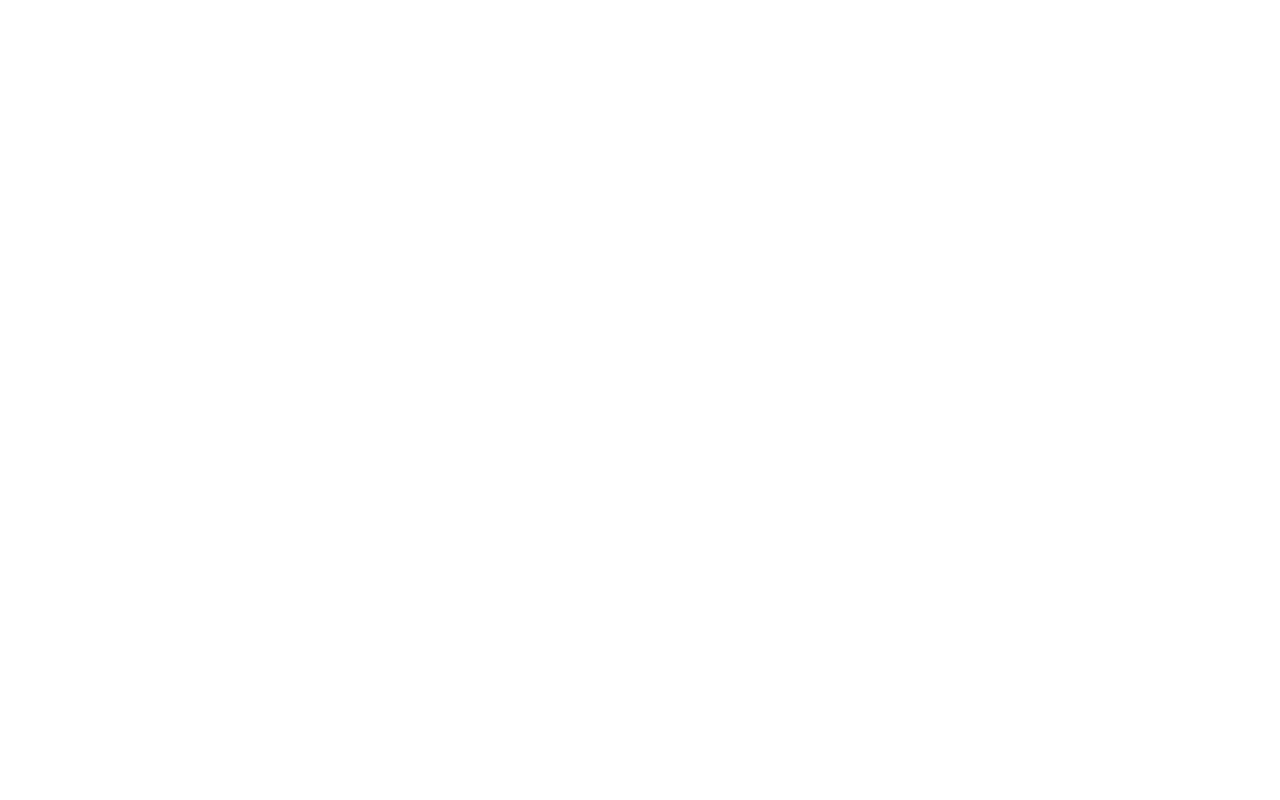
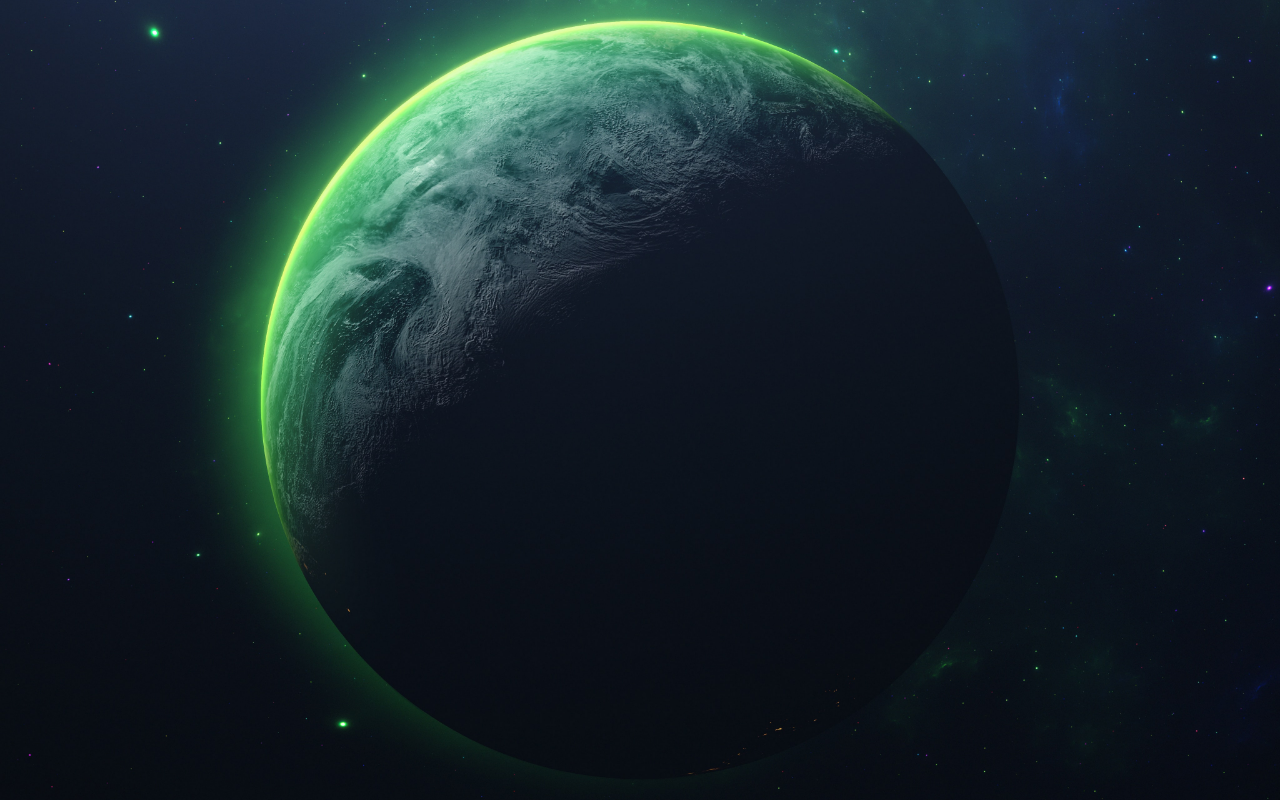
Before and after one commit to JuriLu/JsCourse, a website: page attach.html in a window 1280 px wide. Drawn offline with Linux system fonts and the light colour scheme.

Commit message:
Small Changes

```diff
--- a/attach.html
+++ b/attach.html
@@ -6,9 +6,26 @@
           content="width=device-width, user-scalable=no, initial-scale=1.0, maximum-scale=1.0, minimum-scale=1.0">
     <meta http-equiv="X-UA-Compatible" content="ie=edge">
     <script src="ArrayDestr.js"></script>
-    <title>Test</title>
+    <title>JS Lectures</title>
 </head>
-<body>
+<style>
+html,body{
+    margin: 0;
+    padding: 0;
+    height: 100%;
+}
+.bg {
 
+    background-image: url("javier-miranda-b_fob3Te8Uk-unsplash.jpg");
+
+    height: 100%;
+
+    background-position: center;
+    background-repeat: no-repeat;
+    background-size: cover;
+}
+</style>
+<body >
+<div class="bg"></div>
 </body>
 </html>
```
Also changed, not shown: javier-miranda-b_fob3Te8Uk-unsplash.jpg (added).
